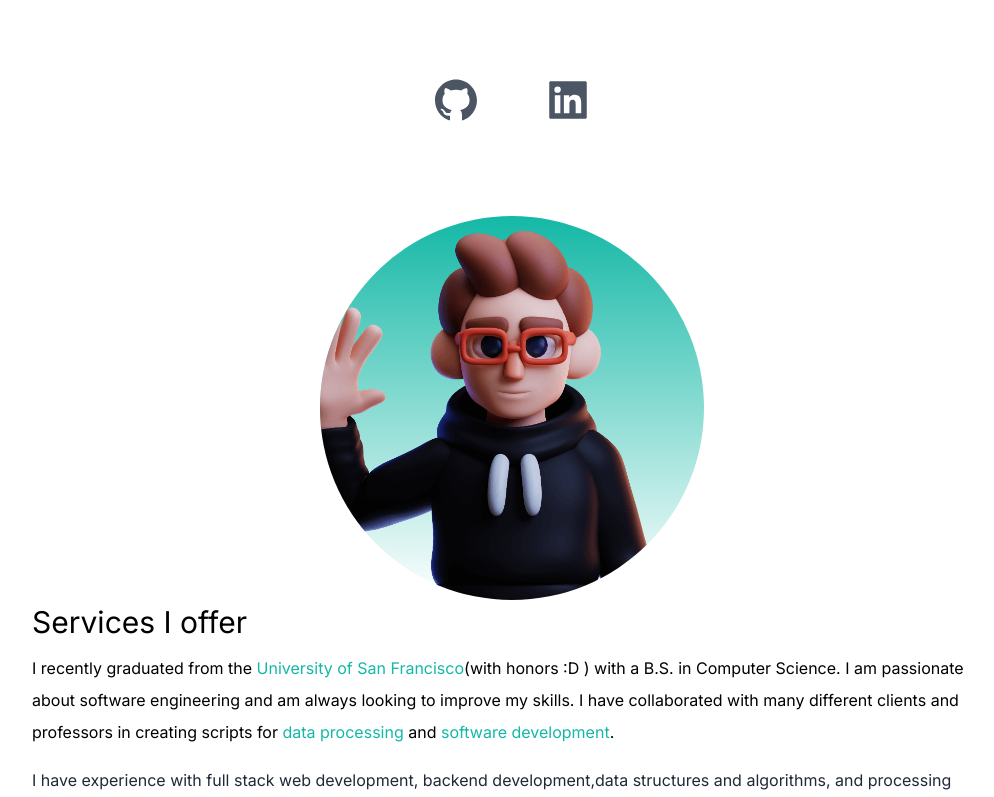
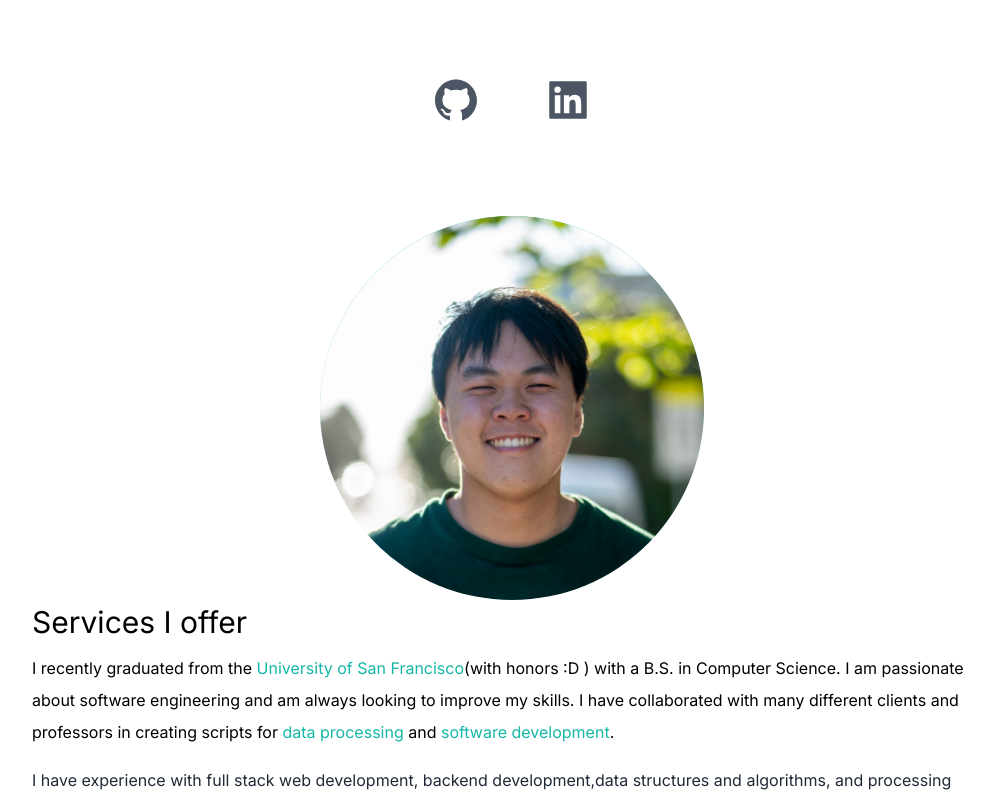
Before and after one commit to tlin41390/portfolio, a Next.js app: page / in a window 1280 px wide. Shown: the part 452-1249 px from the top of the page, without its empty margins (128-1122 px from the left). Built offline with nearby package versions, Linux system fonts and the light colour scheme.

Commit message:
added portrait

```diff
--- a/src/app/page.js
+++ b/src/app/page.js
@@ -3,10 +3,10 @@ import Image from 'next/image'
 import Head from 'next/head'
 import { BsFillMoonStarsFill } from 'react-icons/bs'
 import { AiFillLinkedin, AiFillGithub } from 'react-icons/ai'
-import deved from "../../public/dev-ed-wave.png"
 import code from "../../public/code.png"
 import monitor from "../../public/monitor.png"
 import creeper from "../../public/creeper.png"
+import portrait from "../../public/portrait.png"
 import { useState } from 'react'
 
 export default function Home() {
@@ -45,7 +45,7 @@ export default function Home() {
             <a href="https://www.linkedin.com/in/terence-lin-22b023197/" target="_blank" rel="noopener"><AiFillLinkedin /></a>
           </div>
           <div className="relative mx-auto bg-gradient-to-b from-teal-500 rounded-full w-80 h-80 mt-20 overflow-hidden md:h-96 md:w-96">
-            <Image src={deved} layout="fill" objectFit="cover" />
+            <Image src={portrait} layout="fill" objectFit="cover" />
           </div>
         </section>
 
```
Also changed, not shown: public/portrait.png (added).
